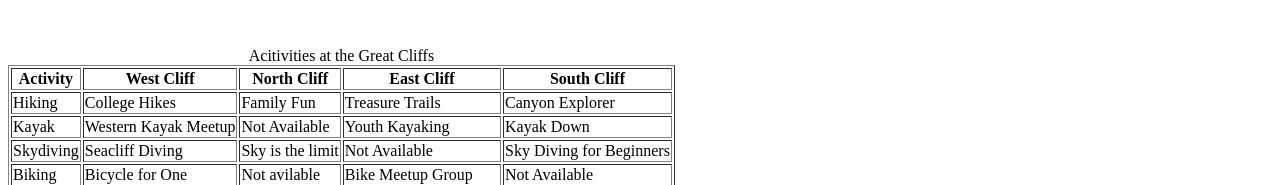
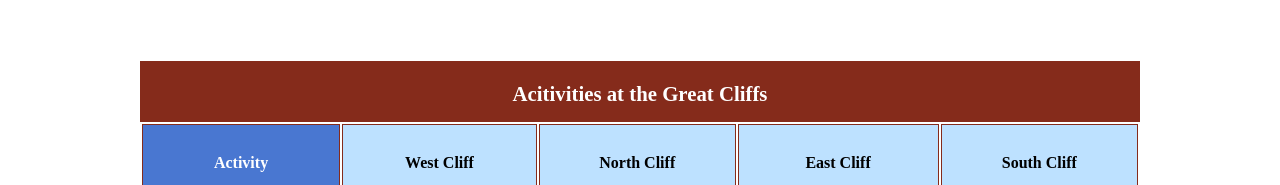
Before and after one commit to zbin66666/homework-module1, a plain HTML site: page activities.html in a window 1280 px wide. Shown: the part 613-798 px from the top of the page. Drawn offline with Linux system fonts and the light colour scheme.

Commit message:
activities page table css added

```diff
--- a/activities.html
+++ b/activities.html
@@ -33,7 +33,7 @@
                     Therefore, for schedule inquiries or information, please contact them directly.
                     For a list of activities, please refer to the table below:
                 </p>
-                <table border="1">
+                <table>
                     <caption>Acitivities at the Great Cliffs</caption>
                     <thead>
                         <tr>
--- a/styles.css
+++ b/styles.css
@@ -162,3 +162,46 @@
         background:#55Acee;
         color: white
     }
+
+    /*Activities*/
+
+    table{
+        width: 1000px;
+        margin: 4em auto 0 auto;
+
+    }
+    caption{
+        background: #852b1b;
+        height: 40px;
+        color: #fff;
+        font-size: 1.3em;
+        font-weight: bold;
+        padding-top: 1em;
+    }
+    thead{
+        background: #bde1ff;
+
+    }
+    tbody{
+        background: #eeffe6
+        ;
+        text-align: center;
+
+    }
+    td,th{
+    width: 225px;
+    height:75px;
+    vertical-align: middle;
+    border: solid 1px #852b1b;
+    }
+
+    th:first-child{
+    width: 125px;
+    height:50px;
+    background: #4977d1;
+    color: #fff;
+    }
+    td:first-child{
+        font-weight: bold;
+        background-color: #bde1ff;
+    }
```
Also changed, not shown: 1 other file. Lines whose indentation alone changed are shown as unchanged.
